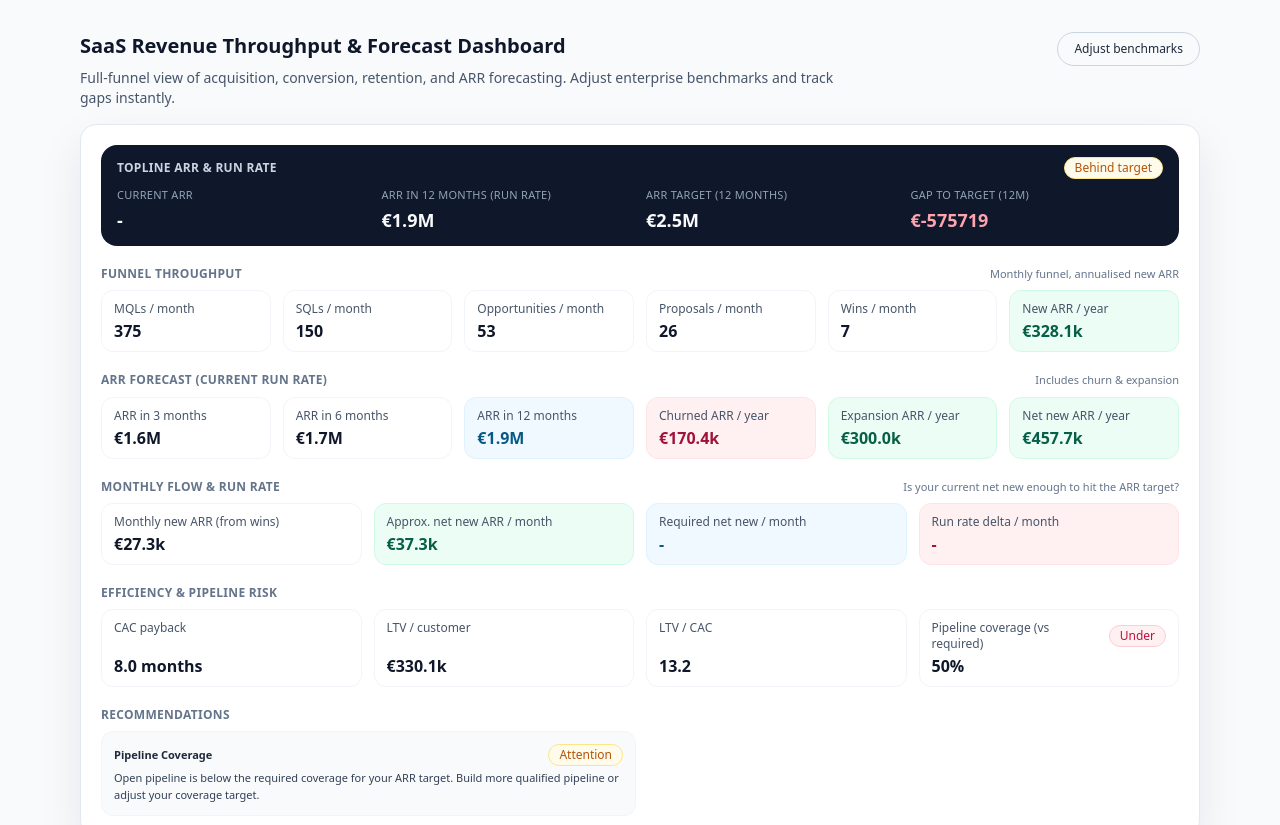
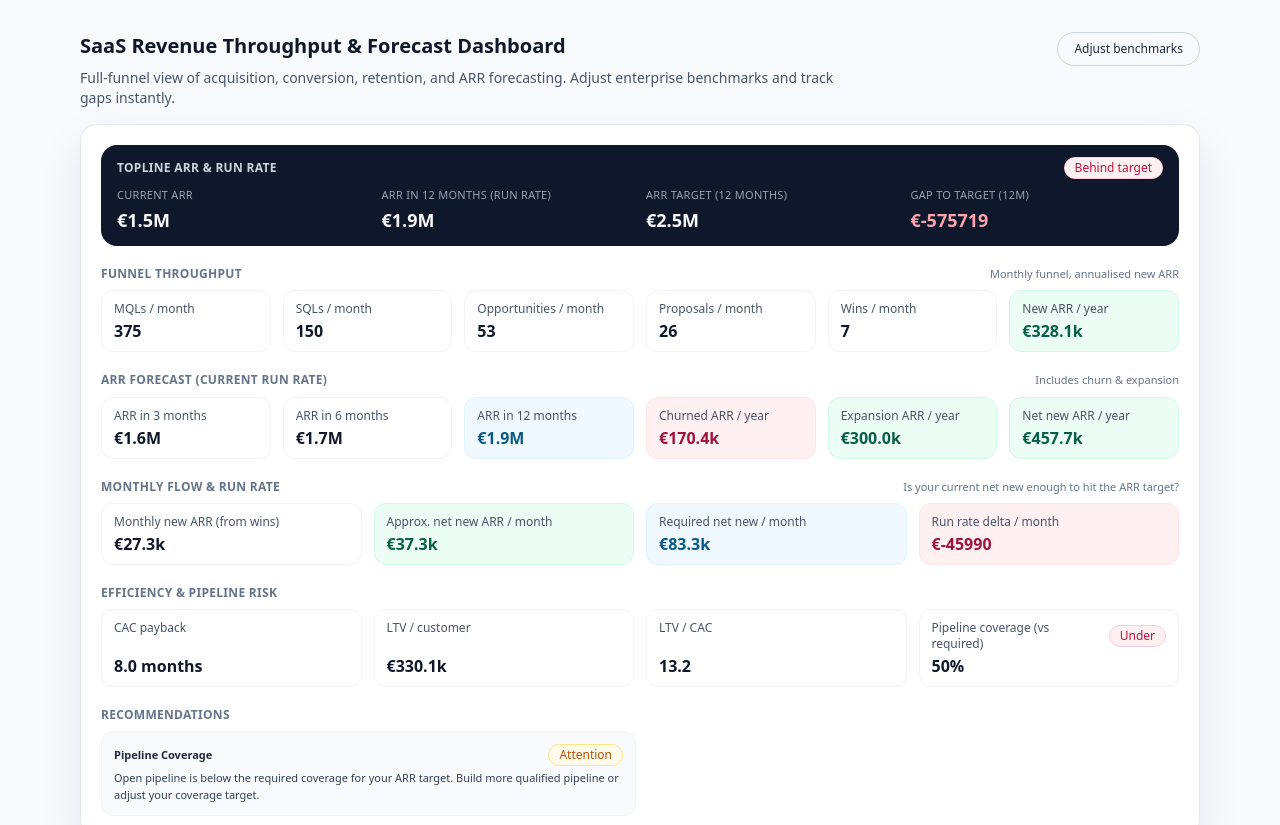
Before and after one commit to powerstephen/saas-throughput-calculator-, a Next.js app: page / in a window 1280 px wide. Shown: the top 825 px of the page. Built offline with nearby package versions, Linux system fonts and the light colour scheme.

Commit message:
Update page.tsx

```diff
--- a/app/page.tsx
+++ b/app/page.tsx
@@ -279,7 +279,11 @@ export default function Page() {
 
       {/* HERO DASHBOARD */}
       <div className="mb-6">
-        <ResultsPanel result={result} targetArr={finance.targetArr} />
+        <ResultsPanel
+  result={result}
+  currentArr={finance.currentArr}
+  targetArr={finance.targetArr}
+/>
       </div>
 
       {/* 3 COLS: Marketing, Sales, CS */}
```
